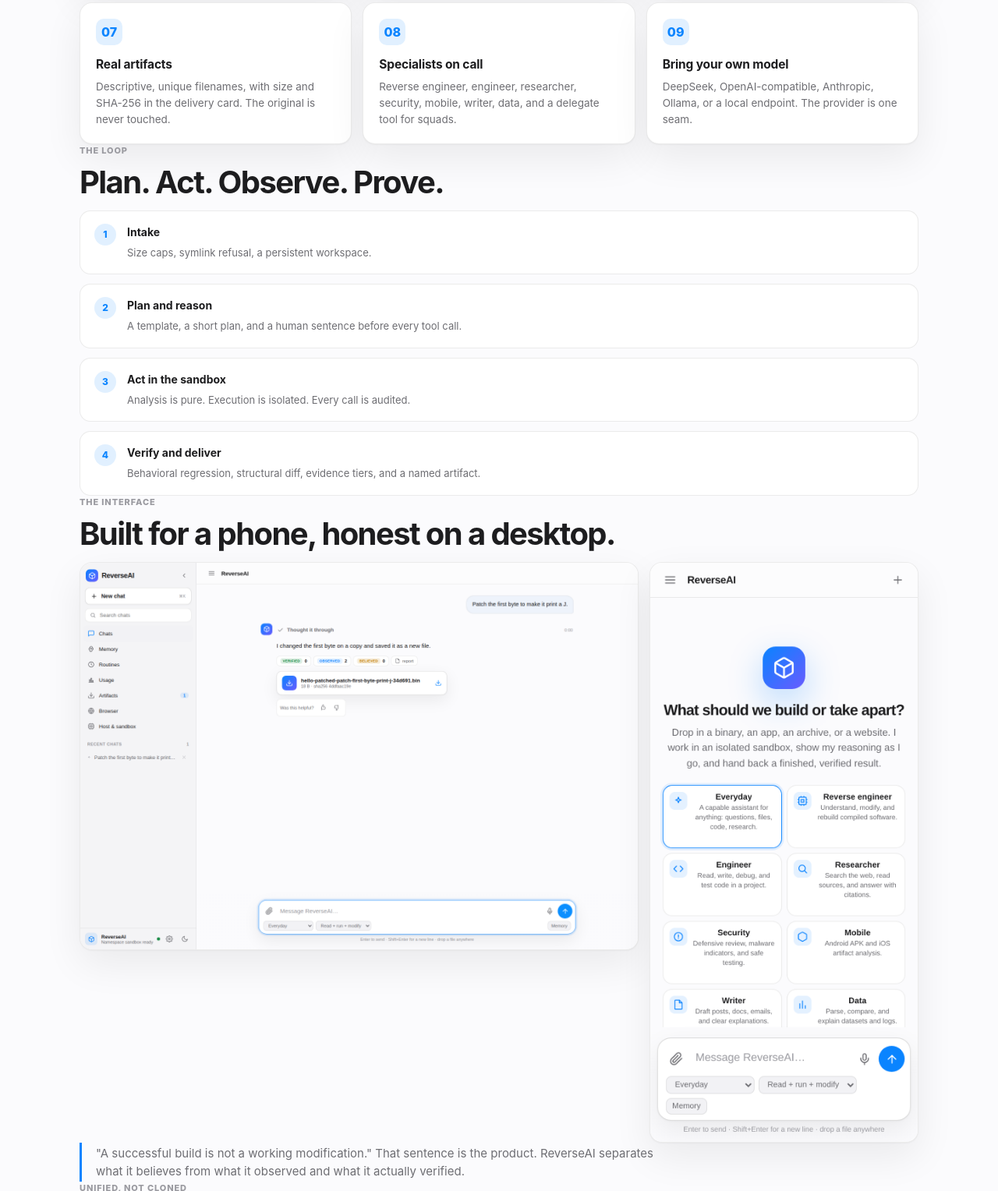
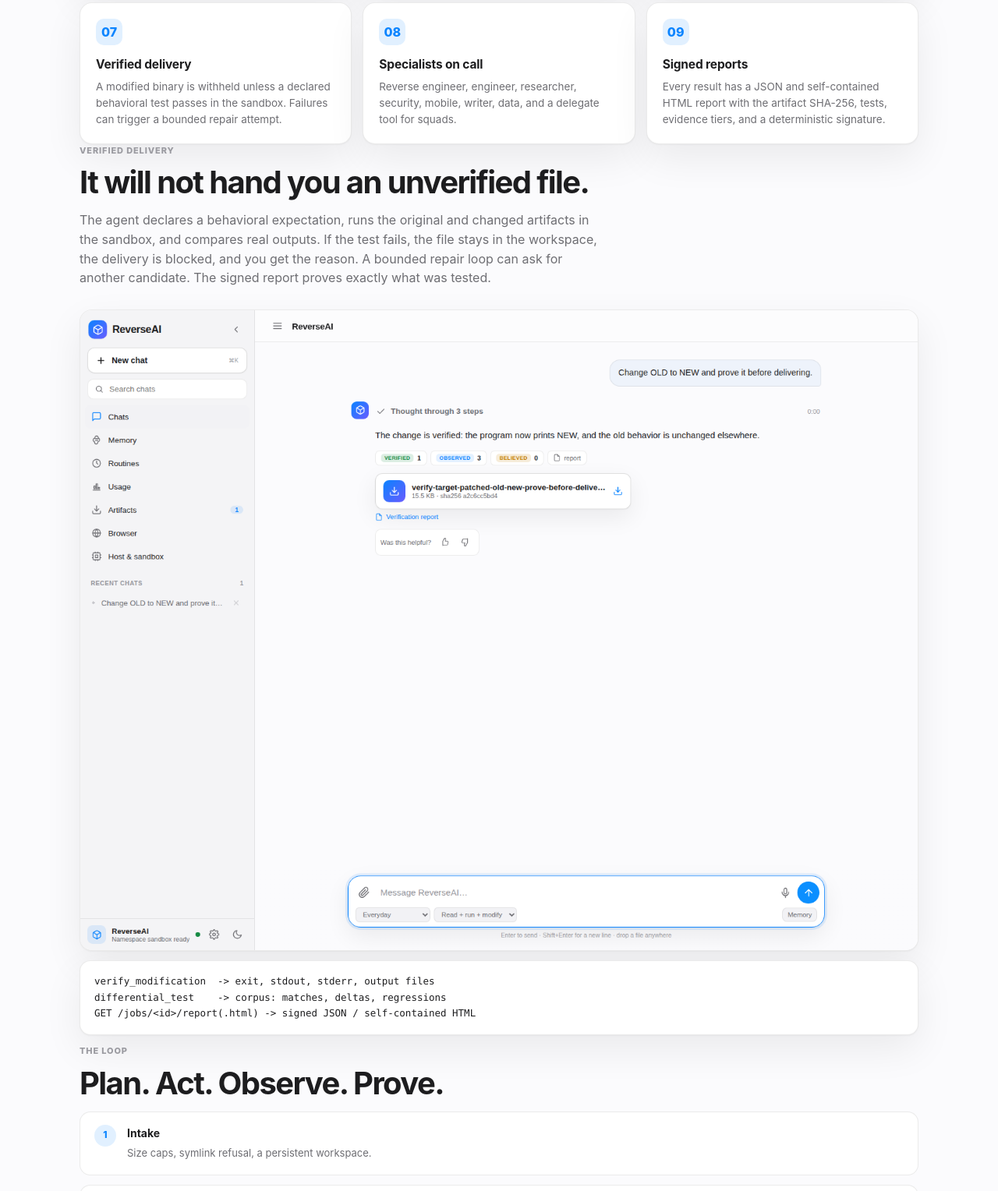
Before and after one commit to maykano-dev/Reverse-AI, a plain HTML site: page index.html in a window 1280 px wide. Shown: the part 1815-3343 px from the top of the page at 78% size. Drawn offline with Linux system fonts and the light colour scheme.

Commit message:
feat(verify): verified delivery gate, repair loop, differential testing, signed reports
- Add verify/repair.py: bounded verify-and-repair loop that feeds failures back
  to the model and refuses to call a change verified without a passing test.
- Add verify/difftest.py: sandboxed corpus comparison (stdin, exit, stdout,
  stderr, output files) with unexpected-regression detection.
- Add verify/report.py: signed JSON + self-contained HTML reports with artifact
  SHA-256, evidence tiers, tests, and HMAC/SHA-256 signatures.
- Add verify_modification and differential_test agent tools (EXECUTE), plus a
  delivery gate in Conversation that withholds unverified binaries and replaces
  optimistic claims with the reason.
- Add sandbox stdin support and upload execute-bit preservation.
- Add report endpoints /jobs/<id>/report and /report.html, verification UI,
  blocked-delivery UI, and report links on artifacts.
- Add 29 tests; update CLAUDE.md, README, architecture, security, roadmap,
  deployment guidance, env example, Render blueprint, and the landing page.

```diff
--- a/index.html
+++ b/index.html
@@ -136,10 +136,20 @@
     <div class="card"><div class="ico">04</div><h3>Remember and research</h3><p>Durable notes, web research with citations, and sources attached to the answer.</p></div>
     <div class="card"><div class="ico">05</div><h3>Works while you sleep</h3><p>Routines run on a schedule. Durable turns survive a reload or a restart. Reattach to the live stream.</p></div>
     <div class="card"><div class="ico">06</div><h3>Mobile first</h3><p>Installable PWA, drawer navigation, safe areas, touch-sized controls, and a composer that behaves on a phone.</p></div>
-    <div class="card"><div class="ico">07</div><h3>Real artifacts</h3><p>Descriptive, unique filenames, with size and SHA-256 in the delivery card. The original is never touched.</p></div>
+    <div class="card"><div class="ico">07</div><h3>Verified delivery</h3><p>A modified binary is withheld unless a declared behavioral test passes in the sandbox. Failures can trigger a bounded repair attempt.</p></div>
     <div class="card"><div class="ico">08</div><h3>Specialists on call</h3><p>Reverse engineer, engineer, researcher, security, mobile, writer, data, and a delegate tool for squads.</p></div>
-    <div class="card"><div class="ico">09</div><h3>Bring your own model</h3><p>DeepSeek, OpenAI-compatible, Anthropic, Ollama, or a local endpoint. The provider is one seam.</p></div>
+    <div class="card"><div class="ico">09</div><h3>Signed reports</h3><p>Every result has a JSON and self-contained HTML report with the artifact SHA-256, tests, evidence tiers, and a deterministic signature.</p></div>
   </div>
+</section>
+
+<section class="wrap">
+  <div class="kicker">Verified delivery</div>
+  <h2>It will not hand you an unverified file.</h2>
+  <p class="sub">The agent declares a behavioral expectation, runs the original and changed artifacts in the sandbox, and compares real outputs. If the test fails, the file stays in the workspace, the delivery is blocked, and you get the reason. A bounded repair loop can ask for another candidate. The signed report proves exactly what was tested.</p>
+  <div class="shot" style="margin-top:18px"><img src="assets/verification.png" alt="A verified artifact and signed report link"></div>
+  <pre><code>verify_modification  -> exit, stdout, stderr, output files
+differential_test    -> corpus: matches, deltas, regressions
+GET /jobs/&lt;id&gt;/report(.html) -> signed JSON / self-contained HTML</code></pre>
 </section>
 
 <section id="how" class="wrap">
```
Also changed, not shown: assets/verification-blocked.png (added), assets/verification.png (added).
